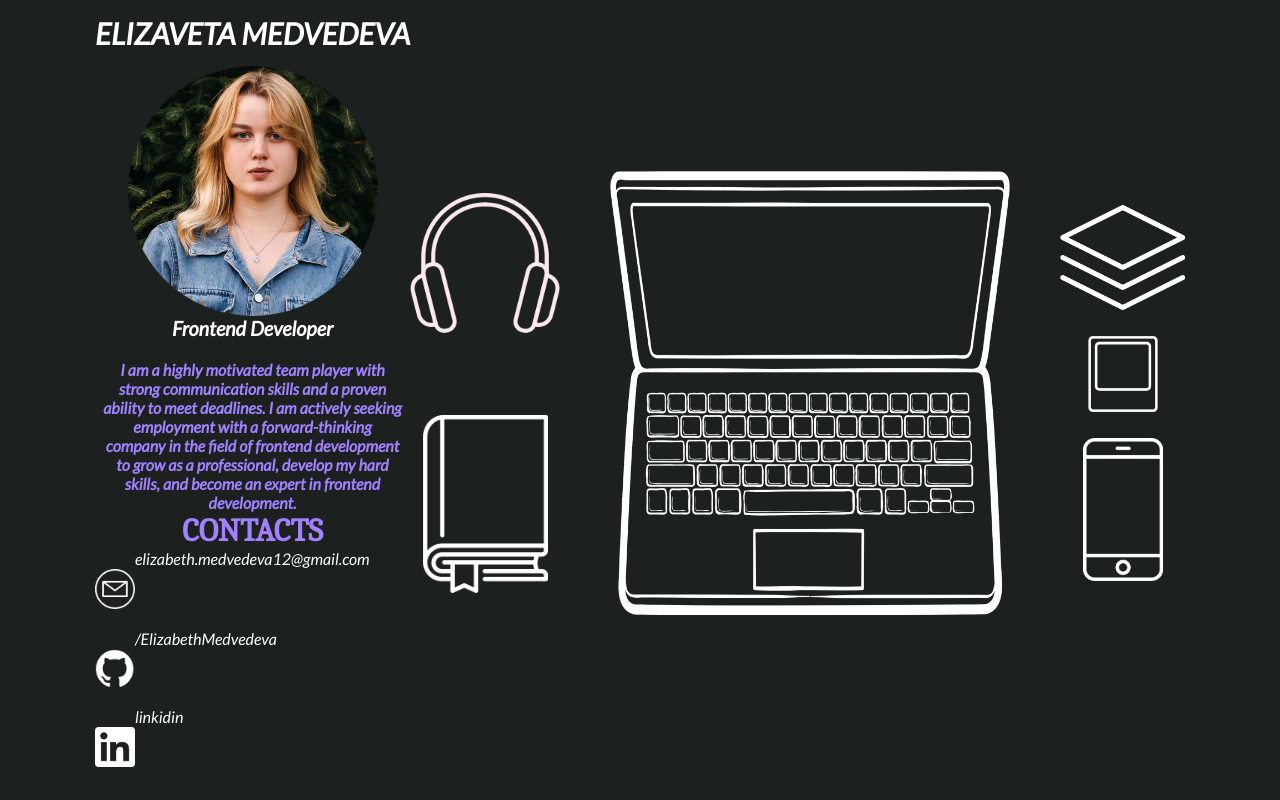
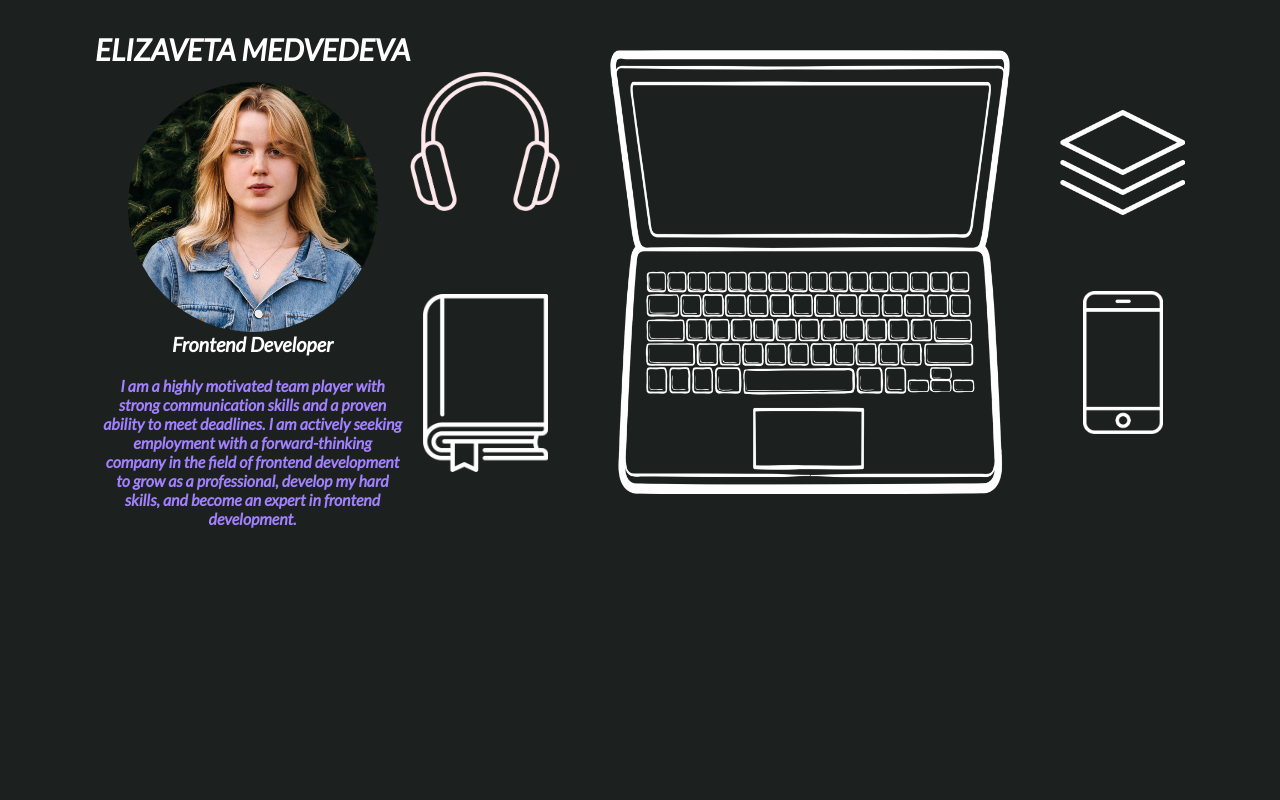
Before and after one commit to ElizabethMedvedeva/cv_medvedeva, a React (Create React App) app: page / in a window 1280 px wide. Built offline with nearby package versions, Linux system fonts and the light colour scheme.

Commit message:
add modals for all elements

```diff
--- a/src/components/central/central.tsx
+++ b/src/components/central/central.tsx
@@ -1,8 +1,11 @@
 import { useState } from "react";
 
+import { Contacts } from "../contacts/contacts";
+import { Education } from "../education/education";
 import { Hobbies } from "../hobbies/hobbies";
 import { Languages } from "../languages/languages";
 import { AnimatedModal } from "../modal/modal";
+import { Skills } from "../skills/skills";
 
 import {
   CentralContainer,
@@ -49,7 +52,7 @@ export const Central = () => {
           <NotebookLogoWrapper
             id="notebook_logo_wrapper"
             onClick={() => {
-              setContentMarker("hobbies");
+              setContentMarker("education");
               setOpened(true);
             }}
           >
@@ -65,23 +68,82 @@ export const Central = () => {
           >
             <div>
               <Languages />
+              <Education />
             </div>
           </AnimatedModal>
         </div>
       </SetOfTwoIcons>
       <CentralLogo id="central_logo">
-        <img src="assets/laptop.png" alt="laptop"></img>
+        <div>
+          <div
+            onClick={() => {
+              setContentMarker("projects");
+              setOpened(true);
+            }}
+          >
+            <img src="assets/laptop.png" alt="laptop"></img>
+          </div>
+          <AnimatedModal
+            contentMarker={contentMarker}
+            contentName="projects"
+            opened={opened}
+            onClose={() => {
+              setOpened(false);
+            }}
+          >
+            <div>
+              <h2>Projects</h2>
+            </div>
+          </AnimatedModal>
+        </div>
       </CentralLogo>
       <SetOfThreeIcons>
-        <StackLogoWrapper id="central_logo_wrapper">
-          <img src="assets/stack.png" alt="stack"></img>
-        </StackLogoWrapper>
-        <CentralLogoWrapper id="central_logo_wrapper">
-          <PolaroidImg src="assets/polaroid.png" alt="polaroid"></PolaroidImg>
-        </CentralLogoWrapper>
-        <CentralLogoWrapper id="central_logo_wrapper">
-          <img id="polaroid" src="assets/phone.png" alt="phone"></img>
-        </CentralLogoWrapper>
+        <div>
+          <StackLogoWrapper
+            id="central_logo_wrapper"
+            onClick={() => {
+              setContentMarker("skills");
+              setOpened(true);
+            }}
+          >
+            <img src="assets/stack.png" alt="stack"></img>
+          </StackLogoWrapper>
+          <AnimatedModal
+            contentMarker={contentMarker}
+            contentName="skills"
+            opened={opened}
+            onClose={() => {
+              setOpened(false);
+            }}
+          >
+            <div>
+              <Skills />
+            </div>
+          </AnimatedModal>
+        </div>
+        <div>
+          <CentralLogoWrapper
+            id="central_logo_wrapper"
+            onClick={() => {
+              setContentMarker("contacts");
+              setOpened(true);
+            }}
+          >
+            <img id="polaroid" src="assets/phone.png" alt="phone"></img>
+          </CentralLogoWrapper>
+          <AnimatedModal
+            contentMarker={contentMarker}
+            contentName="contacts"
+            opened={opened}
+            onClose={() => {
+              setOpened(false);
+            }}
+          >
+            <div>
+              <Contacts />
+            </div>
+          </AnimatedModal>
+        </div>
       </SetOfThreeIcons>
     </CentralContainer>
   );
--- a/src/components/main.tsx
+++ b/src/components/main.tsx
@@ -20,7 +20,6 @@ export const Main = () => {
       <MainWrapper>
         <div>
           <About />
-          <Contacts />
         </div>
         <div>
           <Central />
```
